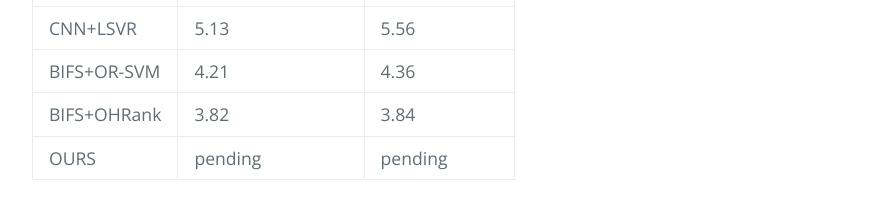
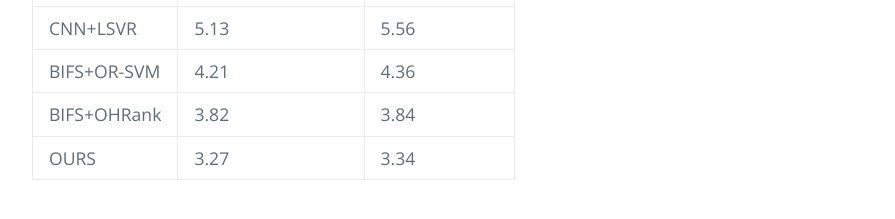
Before and after one commit to John-niu-07/afad-dataset.github.io, a plain HTML site: page index.html in a window 1280 px wide. Shown: the part 2980-3199 px from the top of the page, without its empty margins (192-1087 px from the left). Drawn offline with nearby package versions, Linux system fonts and the light colour scheme.

```diff
--- a/index.html
+++ b/index.html
@@ -116,8 +116,8 @@ continuous ages, in the amount of 60K.</p>
 </tr>
 <tr>
 <td>OURS</td>
-<td>pending</td>
-<td>pending</td>
+<td>3.27</td>
+<td>3.34</td>
 </tr>
 </tbody>
 </table>
```
Also changed, not shown: params.json (+1 -1 lines).
